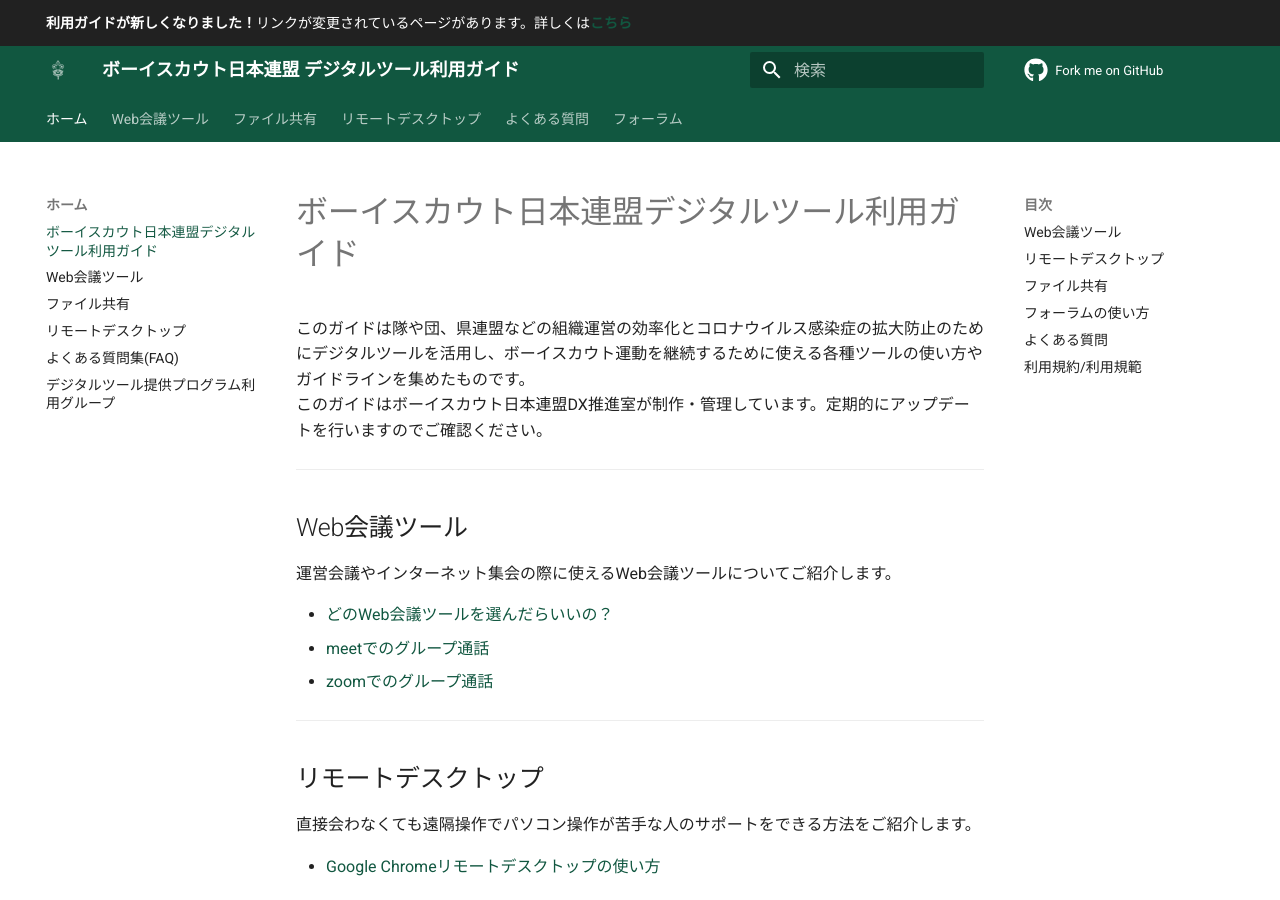
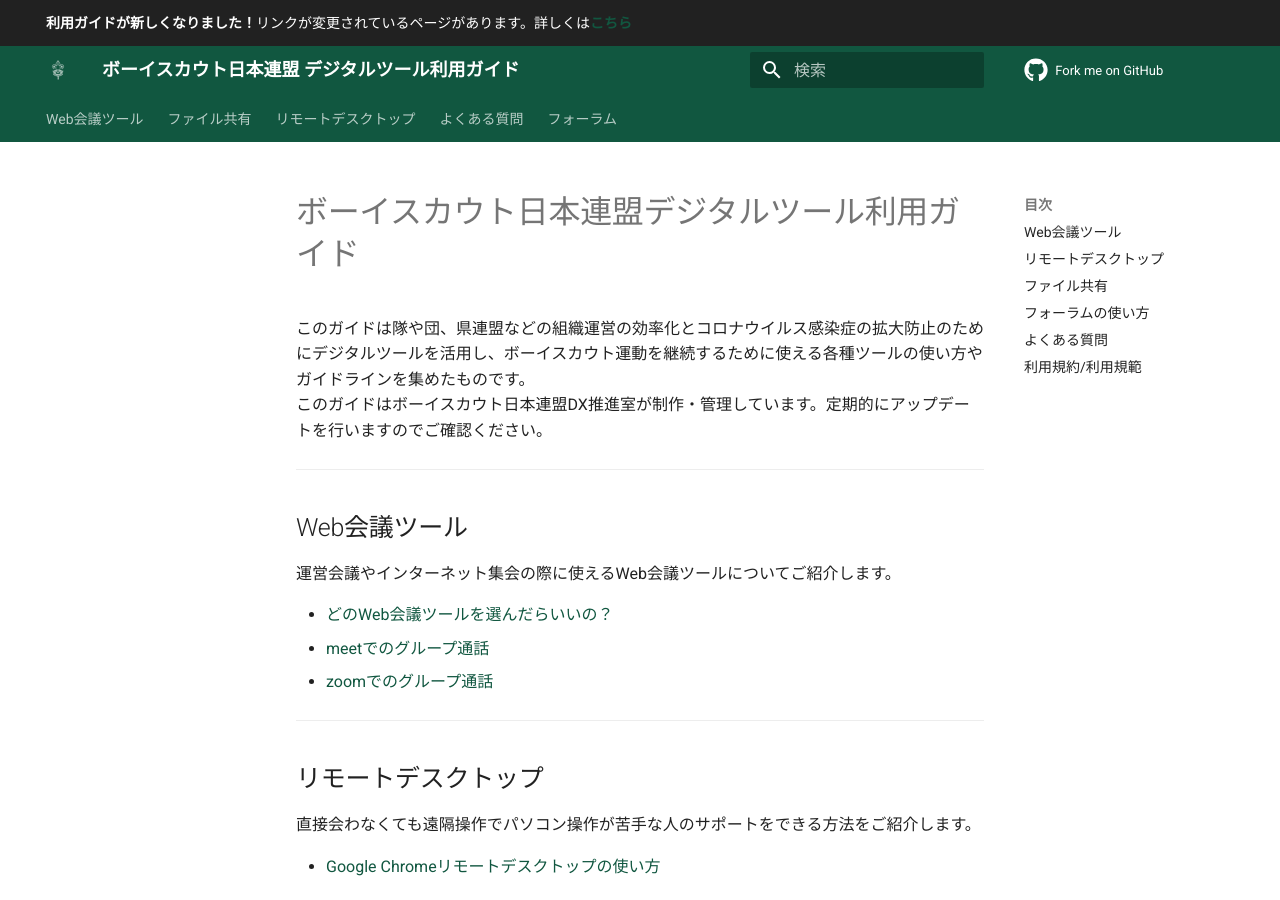
Before and after one commit to Scout-Association-of-Japan/DX-promotion-guidelines, an MkDocs documentation site: the page built from docs/index.md, in a window 1280 px wide and 900 px high. Built offline with MkDocs 1.6.1 and Material for MkDocs 9.7.7, drawn with Linux system fonts in a browser that asks for light colours; comment, search, counter and statistics services are not loaded.

Commit message:
Update mkdocs.yml
navメニューを階層化

```diff
--- a/mkdocs.yml
+++ b/mkdocs.yml
@@ -51,25 +51,21 @@
       emoji_generator: !!python/name:materialx.emoji.to_svg
 
 nav:
-  - ホーム:
-    - ボーイスカウト日本連盟デジタルツール利用ガイド: index.md
-    - Web会議ツール: web-meeting-guide/WhatShouldIChoose.md
-    - ファイル共有: file-share/HowToUseGDrive.md
-    - リモートデスクトップ: remote-desktop/HowToUseChromeRD.md
-    - よくある質問集(FAQ): faq/index.md
-    - デジタルツール提供プログラム利用グループ: group/HowtoUseUserForum.md
   - Web会議ツール:
     - どの会議ツールを選んだらいいの?: web-meeting-guide/WhatShouldIChoose.md
-    - Meetの使い方: web-meeting-guide/meet/GoogleMeet.md
-    - スマホでの使い方: web-meeting-guide/meet/GoogleMeet-smartphone.md
-    - Meetの使い方(Android): web-meeting-guide/meet/GoogleMeet-android.md
-    - Meetの使い方(iOS): web-meeting-guide/meet/GoogleMeet-ios.md
-    - Meetの高度な使い方: web-meeting-guide/meet/GoogleMeet-adv.md
-    - カレンダーからMeetを予約する: web-meeting-guide/meet/GoogleMeet-calendar.md
-    - Meetを録画する: web-meeting-guide/meet/GoogleMeet-recording.md
-    - Zoomの使い方: web-meeting-guide/zoom/ZoomMeeting.md
-    - Zoomの使い方(Android): web-meeting-guide/zoom/android.md
-    - Zoomの使い方(iOS): web-meeting-guide/zoom/ios.md
+    - Meetの使い方:
+      - パソコン: web-meeting-guide/meet/GoogleMeet.md
+      - スマホでの使い方: web-meeting-guide/meet/GoogleMeet-smartphone.md
+      - Meetの使い方(Android): web-meeting-guide/meet/GoogleMeet-android.md
+      - Meetの使い方(iOS): web-meeting-guide/meet/GoogleMeet-ios.md
+    - Meetの高度な使い方:
+      - 高度な使い方:  web-meeting-guide/meet/GoogleMeet-adv.md
+      - カレンダーからMeetを予約する: web-meeting-guide/meet/GoogleMeet-calendar.md
+      - Meetを録画する: web-meeting-guide/meet/GoogleMeet-recording.md
+    - Zoomの使い方:
+      - パソコン:  web-meeting-guide/zoom/ZoomMeeting.md
+      - Zoomの使い方(Android): web-meeting-guide/zoom/android.md
+      - Zoomの使い方(iOS): web-meeting-guide/zoom/ios.md
   - ファイル共有:
     - Googleドライブでファイル共有をしてみよう: file-share/HowToUseGDrive.md
   - リモートデスクトップ:
```
